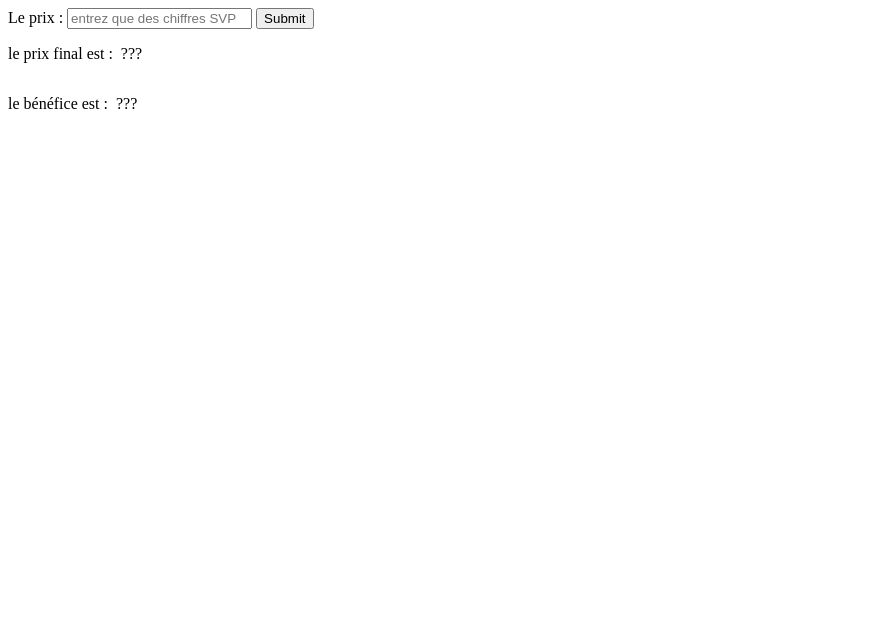
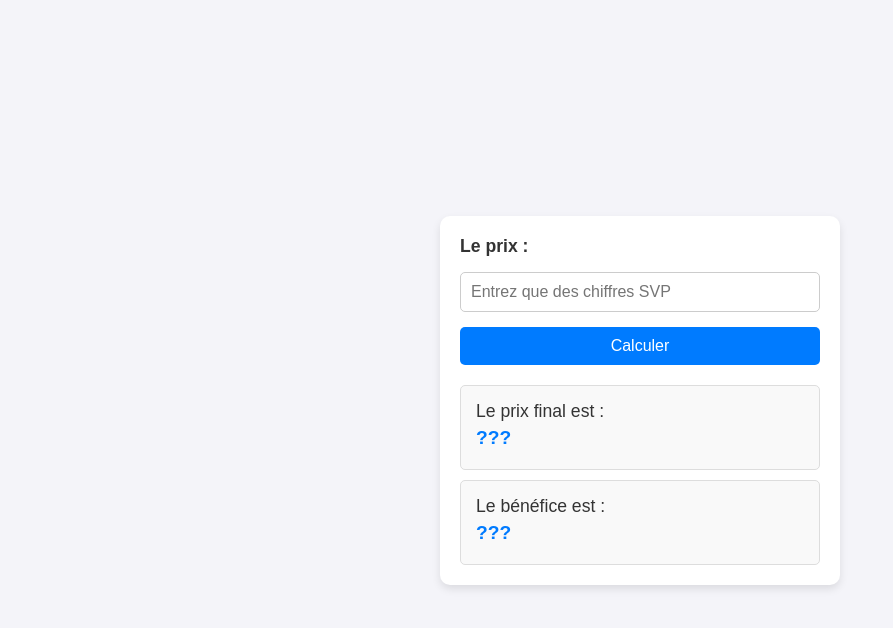
Before and after one commit to Alhassan-Doumbia/IVA_kicks-benef-calculator, a plain HTML site: page index.html in a window 1280 px wide. Shown: the whole page, without its empty margins (0-893 px from the left). Drawn offline with Linux system fonts and the light colour scheme.

Commit message:
redesigned the whole app

```diff
--- a/index.html
+++ b/index.html
@@ -4,58 +4,57 @@
     <meta charset="UTF-8" />
     <meta name="viewport" content="width=device-width, initial-scale=1.0" />
     <link rel="stylesheet" href="style.css" />
-    <title>IVA-calculateur de prix</title>
+    <title>IVA-Benefits calculator</title>
   </head>
   <body>
-    <form>
+    <div class="container">
+      <form class="calculator-form">
         <label for="price">Le prix : </label>
         <input
           type="text"
           id="price"
           pattern="\d*"
-        placeholder="entrez que des chiffres SVP "
+          placeholder="Entrez que des chiffres SVP"
         />
-      <input type="submit" id="submission" />
+        <input type="submit" id="submission" value="Calculer" />
       </form>
+
       <div class="result-container">
         <div class="finalPrice">
-        <p>le prix final est :</p>
+          <p>Le prix final est :</p>
           <p id="result">???</p>
         </div>
 
         <div class="Benefits">
-        <p>le bénéfice  est :</p>
+          <p>Le bénéfice est :</p>
           <p id="benefits">???</p>
+        </div>
       </div>
     </div>
 
     <script>
       function finalPrice(price) {
-        // Conversion de la chaîne de caractères en entier
         price = parseInt(price, 10);
         let cabbas_price = 1000;
-        let perfume_pshit_price = 100; // pour 50 sacs, cela donne un parfum de 5 000 f
+        let perfume_pshit_price = 100;
         let card_price = 150;
         let ct = price + cabbas_price + perfume_pshit_price + card_price;
-
-        // Marge de 15%
         let pv = ct * (0.15 + 1);
         return { finalPrice: pv, cost: ct };
       }
 
-      // Sélecteurs
-      let submission = document.getElementById("submission"); // bouton pour soumettre
+      let submission = document.getElementById("submission");
       let result = document.getElementById("result");
-      let benefits = document.getElementById("benefits"); // pour afficher le bénéfice
-      let price=document.getElementById('price');
+      let benefits = document.getElementById("benefits");
+      let price = document.getElementById("price");
 
       submission.addEventListener("click", (e) => {
         e.preventDefault();
-        let price_input_value = document.getElementById("price").value; // prendre la valeur directement dans l'input
+        let price_input_value = document.getElementById("price").value;
         let final_price_result = finalPrice(price_input_value);
         let profit = final_price_result.finalPrice - final_price_result.cost;
-        result.textContent = ` ${final_price_result.finalPrice.toFixed(2)} F CFA`;
-        benefits.textContent=` ${profit.toFixed(2)} F CFA`
+        result.textContent = `${final_price_result.finalPrice.toFixed(2)} F CFA`;
+        benefits.textContent = `${profit.toFixed(2)} F CFA`;
       });
     </script>
   </body>
--- a/style.css
+++ b/style.css
@@ -1,10 +1,89 @@
-.result-container{
-    display:flex;
-    flex-direction: column;
-  }
-.finalPrice,.Benefits{
-    display:flex;
-    gap:8px;
-    height: fit-content;
 
+* {
+  margin: 0;
+  padding: 0;
+  box-sizing: border-box;
+  font-family: 'Arial', sans-serif;
 }
+
+body {
+  background-color: #f4f4f9;
+  display: flex;
+  justify-content: center;
+  align-items: center;
+  height: 100vh;
+}
+
+/* Container for form and results */
+.container {
+  background-color: #fff;
+  padding: 20px;
+  border-radius: 10px;
+  box-shadow: 0 4px 8px rgba(0, 0, 0, 0.1);
+  max-width: 400px;
+  width: 100%;
+}
+
+/* Styling for the form */
+.calculator-form {
+  display: flex;
+  flex-direction: column;
+  gap: 15px;
+}
+
+.calculator-form label {
+  font-weight: bold;
+  font-size: 1.1rem;
+  color: #333;
+}
+
+.calculator-form input[type="text"] {
+  padding: 10px;
+  font-size: 1rem;
+  border: 1px solid #ccc;
+  border-radius: 5px;
+  width: 100%;
+  box-sizing: border-box;
+}
+
+.calculator-form input[type="submit"] {
+  background-color: #007bff;
+  color: white;
+  border: none;
+  padding: 10px;
+  font-size: 1rem;
+  border-radius: 5px;
+  cursor: pointer;
+  transition: background-color 0.3s;
+}
+
+.calculator-form input[type="submit"]:hover {
+  background-color: #0056b3;
+}
+
+/* Styling for results */
+.result-container {
+  margin-top: 20px;
+  display: flex;
+  flex-direction: column;
+  gap: 10px;
+}
+
+.result-container div {
+  background-color: #f9f9f9;
+  padding: 15px;
+  border-radius: 5px;
+  border: 1px solid #ddd;
+}
+
+.result-container p {
+  font-size: 1.1rem;
+  color: #333;
+  margin-bottom: 5px;
+}
+
+#result, #benefits {
+  font-weight: bold;
+  font-size: 1.2rem;
+  color: #007bff;
+}
```
Lines whose indentation alone changed are shown as unchanged.
